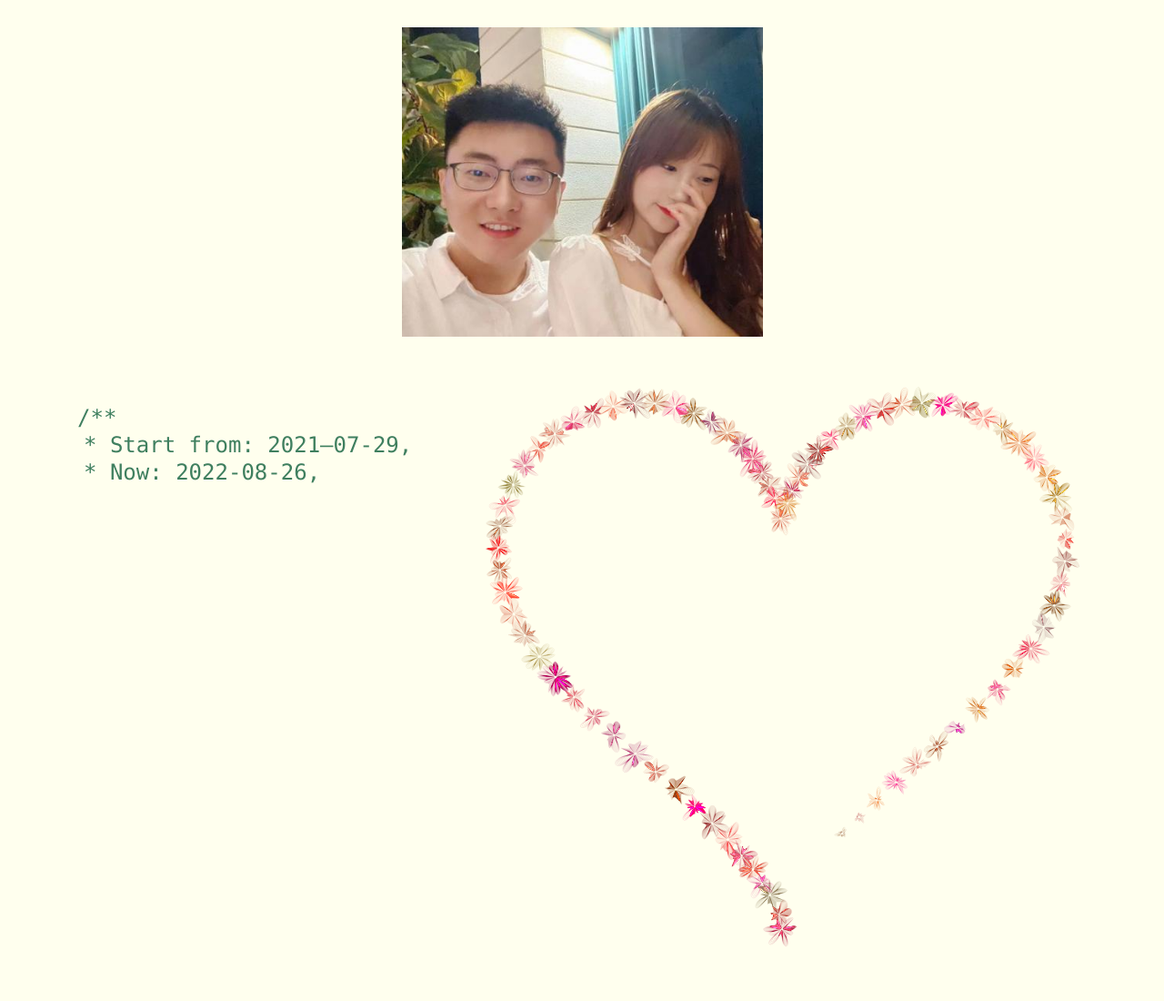
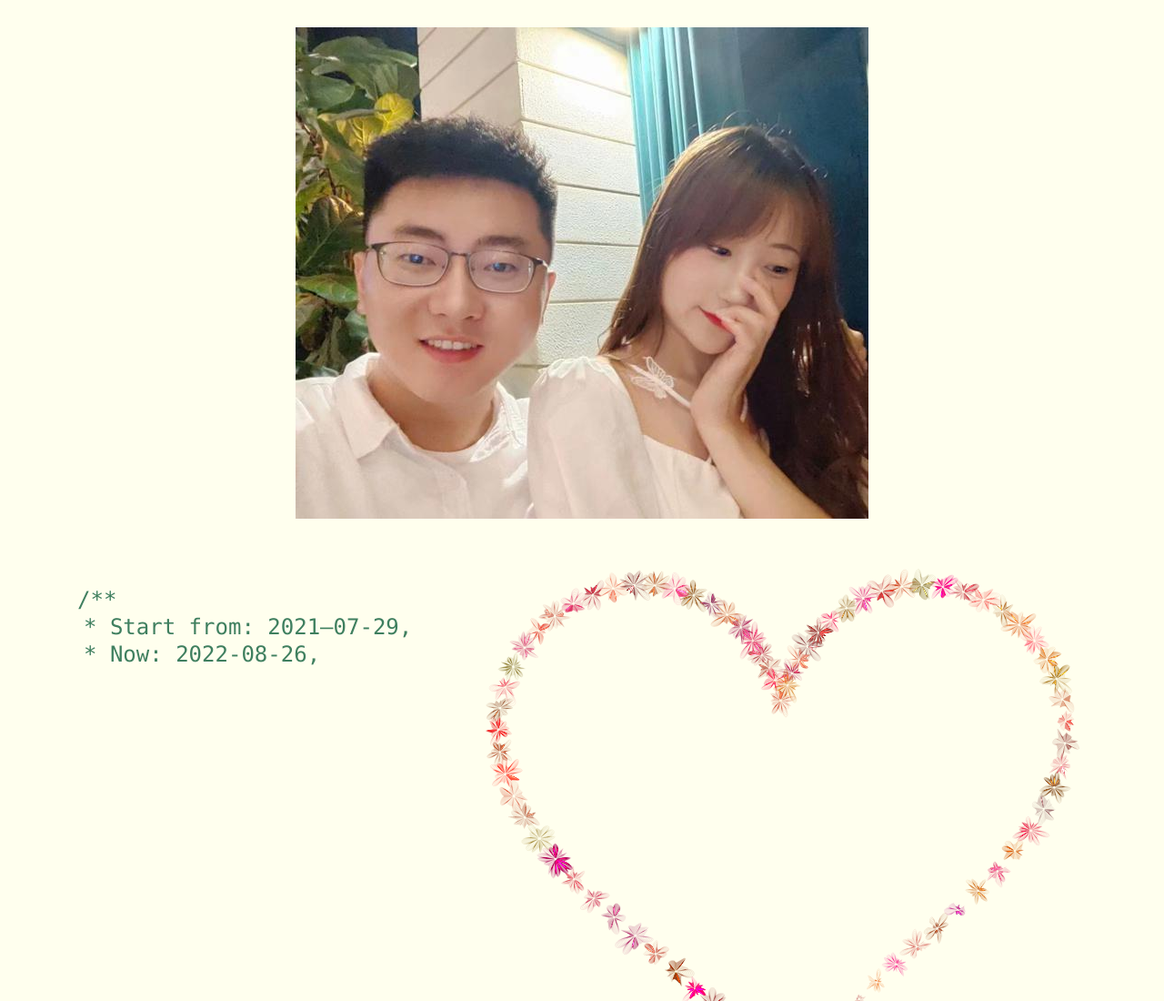
Before and after one commit to leikunx/x, a plain HTML site: page love/index.html in a window 1280 px wide. Shown: the top 1100 px of the page at 91% size. Before the commit the page ends 1073 px from the top, so only its background shows below. Drawn offline with Linux system fonts and the light colour scheme.

Commit message:
update image size

```diff
--- a/love/index.html
+++ b/love/index.html
@@ -26,12 +26,12 @@
                 left: 0;
                 right: 0;
                 margin: auto;
-                width: 397px;
-                height: 340px;
+                width: 630px;
+                height: 540px;
             }
             #content {
                 position: absolute;
-                top: 400px;
+                top: 600px;
                 left: 0;
                 right: 0;
                 margin: auto;
@@ -112,7 +112,7 @@
 
     <body>
         <div id="mainDiv">
-            <img src="./together.jpg" id="photo" />
+            <img src="./m.jpg" id="photo" />
             <div id="content">
                 <div id="code">
                     <span class="comments">/**</span><br />
```
Also changed, not shown: love/m.jpg (added).
